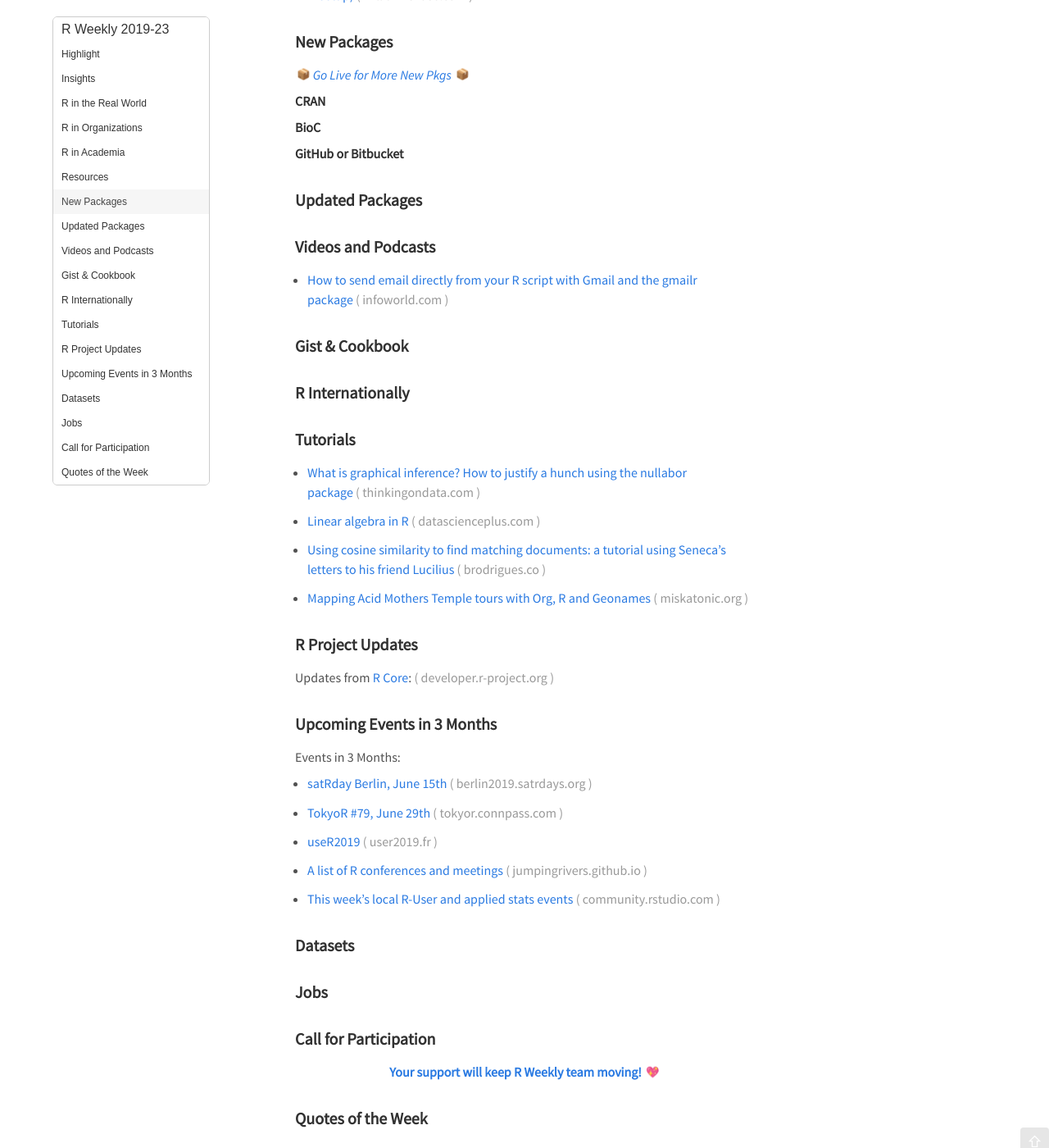
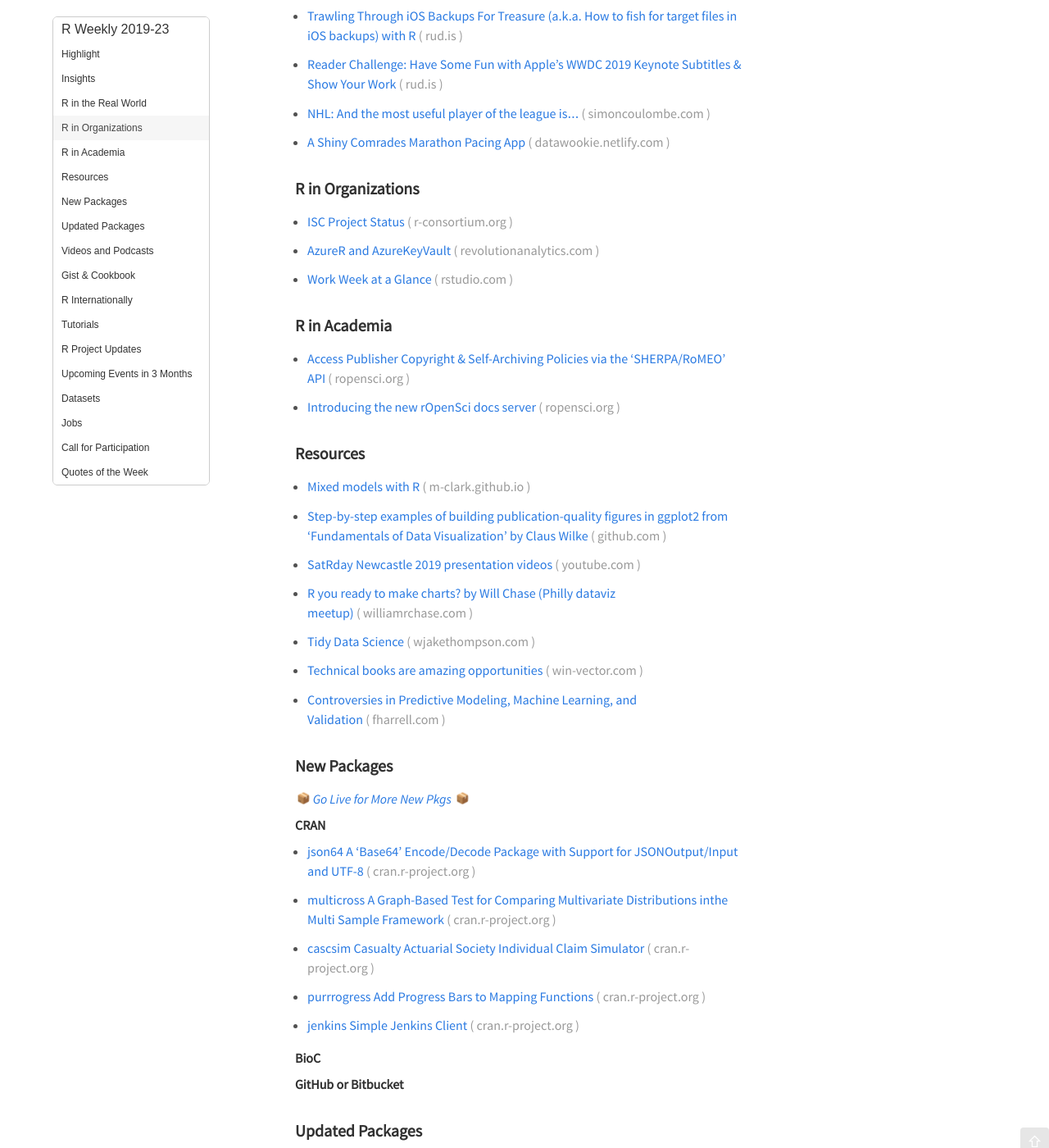
Before and after one commit to rweekly/rweekly.org, a Jekyll site: the page built from draft.md, in a window 1280 px wide and 1400 px high, scrolled down 1116 px. Shown: the whole window at 82% size. Built offline with Jekyll 4.4.1, drawn with Linux system fonts in a browser that asks for light colours; emoji names are drawn with the system emoji font; comment, search, counter and statistics services are not loaded; some of the changed text lies outside the part shown.

Commit message:
issues-2019-23

```diff
--- a/draft.md
+++ b/draft.md
@@ -7,8 +7,8 @@
 
 Release Date: 2019-06-10
 
+
 ###  Highlight
-
 
 
 ### Insights
@@ -18,6 +18,10 @@
 
 
 ### R in the Real World
+
++ [A practical extension of introductory statistics typically taught in psychology into the general linear model (GLM)](https://ekarinpongpipat.com/practical-ext-of-intro-stats-in-psy-using-R/)
+
+![](https://cdn.jsdelivr.net/gh/rweekly/image@master/2019/23/Simulating-Emotions.gif)
 
 + [Analyzing the Open Science Twitter community](https://www.dataplanes.org/notes/2019/06/03/openscience-follower-analysis)
 
@@ -33,18 +37,33 @@
 
 + ['What is my package?' Shiny app game: Find the good package for as much R functions as possible in 40 seconds !](https://gabrielledevaux.shinyapps.io/whatismypackage/)
 
++ [Trawling Through iOS Backups For Treasure (a.k.a. How to fish for target files in iOS backups) with R](https://rud.is/b/2019/06/02/trawling-through-ios-backups-for-treasure-a-k-a-how-to-fish-for-target-files-in-ios-backups-with-r/)
+
++ [Reader Challenge: Have Some Fun with Apple's WWDC 2019 Keynote Subtitles & Show Your Work](https://rud.is/b/2019/06/07/reader-challenge-have-some-fun-with-apples-wwdc-2019-keynote-subtitles-show-your-work/)
+
++ [NHL: And the most useful player of the league is...](https://www.simoncoulombe.com/2019/06/plus-minus-on-steroids/)
+
++ [A Shiny Comrades Marathon Pacing App](https://datawookie.netlify.com/blog/2019/06/a-shiny-comrades-marathon-pacing-app/)
+
 ###  R in Organizations
 
++ [ISC Project Status](https://www.r-consortium.org/blog/2019/06/04/isc-project-status)
 
++ [AzureR and AzureKeyVault](https://blog.revolutionanalytics.com/2019/06/azurer-and-azurekeyvault.html)
+
++ [Work Week at a Glance](https://blog.rstudio.com/2019/06/06/work-week-at-a-glance/)
 
 ###  R in Academia
 
 
++ [Access Publisher Copyright & Self-Archiving Policies via the 'SHERPA/RoMEO' API](https://ropensci.org/blog/2019/06/04/rromeo/)
+
++ [Introducing the new rOpenSci docs server](https://ropensci.org/technotes/2019/06/07/ropensci-docs/)
 
 ###  Resources
 
 
-+ [A practical extension of introductory statistics typically taught in psychology into the general linear model (GLM)](https://ekarinpongpipat.com/practical-ext-of-intro-stats-in-psy-using-R/)
+
 
 + [Mixed models with R](https://m-clark.github.io/mixed-models-with-R/)
 
@@ -54,13 +73,27 @@
 
 + [R you ready to make charts? by Will Chase (Philly dataviz meetup)](https://www.williamrchase.com/slides/ggplot_intro.html#1)
 
++ [Tidy Data Science](https://wjakethompson.com/project/tidy-ds/)
+
++ [Technical books are amazing opportunities](http://www.win-vector.com/blog/2019/06/technical-books-are-amazing-opportunities/)
+
++ [Controversies in Predictive Modeling, Machine Learning, and Validation](https://fharrell.com/talk/stratos19/)
+
 ###  New Packages
 
 <p class="added-hostname"><a href="https://rweekly.org/live" target="_blank" class="externalLink">📦 <i>Go Live for More New Pkgs</i> 📦</a></p>
 
 **CRAN**
 
++ [json64   A 'Base64' Encode/Decode Package with Support for JSONOutput/Input and UTF-8](https://cran.r-project.org/package=json64)
 
++ [multicross   A Graph-Based Test for Comparing Multivariate Distributions inthe Multi Sample Framework](https://cran.r-project.org/package=multicross)
+
++ [cascsim   Casualty Actuarial Society Individual Claim Simulator](https://cran.r-project.org/package=cascsim)
+
++ [purrrogress   Add Progress Bars to Mapping Functions](https://cran.r-project.org/package=purrrogress)
+
++ [jenkins   Simple Jenkins Client](https://cran.r-project.org/package=jenkins)
 
 **BioC**
 
@@ -72,7 +105,11 @@
 
 ### Updated Packages
 
++ [climwin   Climate Window Analysis](https://cran.r-project.org/package=climwin)
 
++ [utile.tables   Tools for Building Tables for Publication](https://cran.r-project.org/package=utile.tables)
+
++ [utile.tools   Tools for Summarizing Data for Publication](https://cran.r-project.org/package=utile.tools)
 
 ###  Videos and Podcasts
 
@@ -84,7 +121,6 @@
 
 
 ### R Internationally
-
 
 
 ###  Tutorials
@@ -99,8 +135,10 @@
 
 + [Mapping Acid Mothers Temple tours with Org, R and Geonames](https://www.miskatonic.org/amt/)
 
++ [Introducing DeclareDesign, a Platform for Research Design](https://rviews.rstudio.com/2019/06/04/introducing-declaredesign/)
 
-
++ [Make Multi-point "dumbbell" Plots in ggplot2](https://rud.is/b/2019/06/06/make-multi-point-dumbbell-plots-in-ggplot2/)
+![](https://cdn.jsdelivr.net/gh/rweekly/image@master/2019/23/dumbbel-plot.png)
 
 <!--<div class="post-more-begi
 n></div><div class="post-more-end"></div>-->
```
